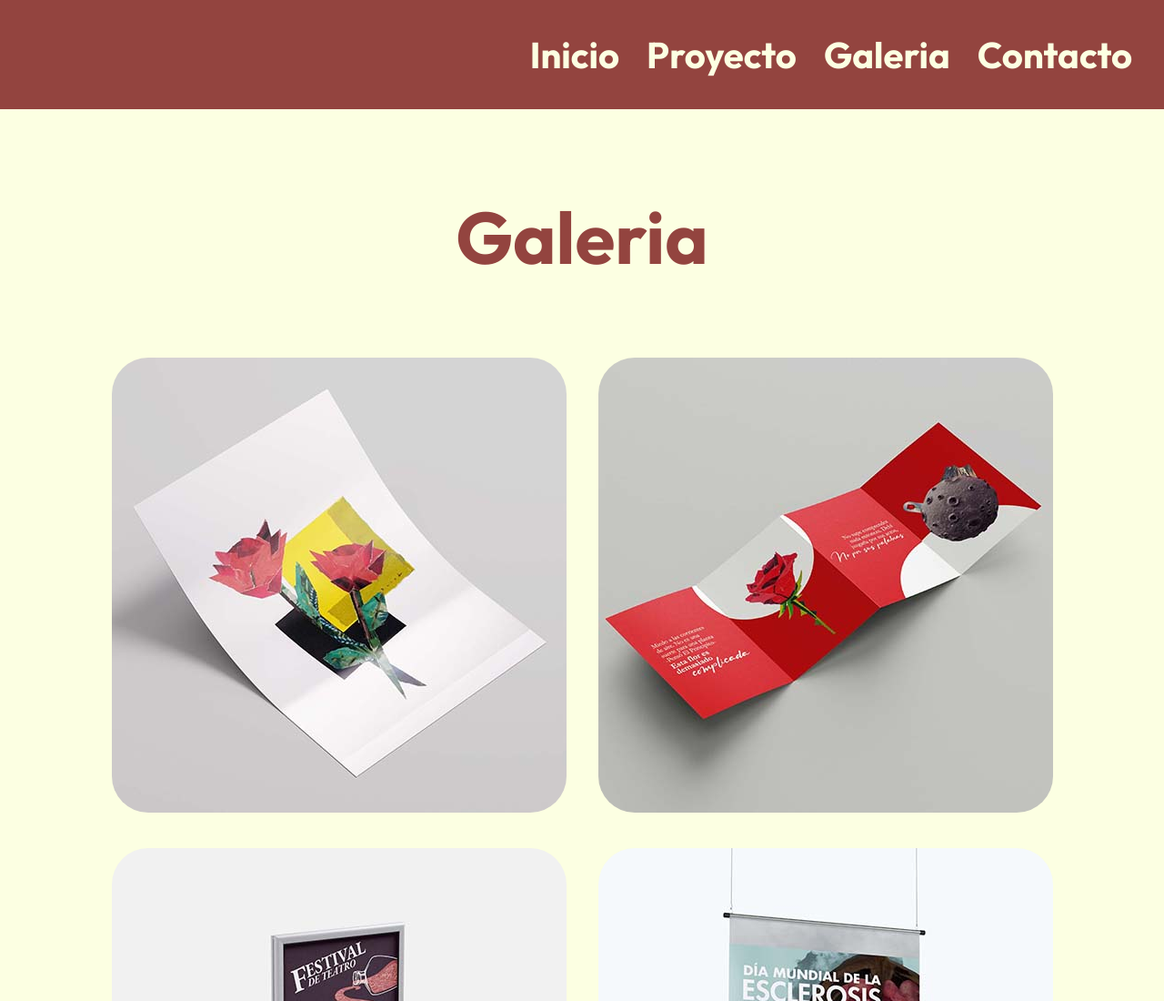
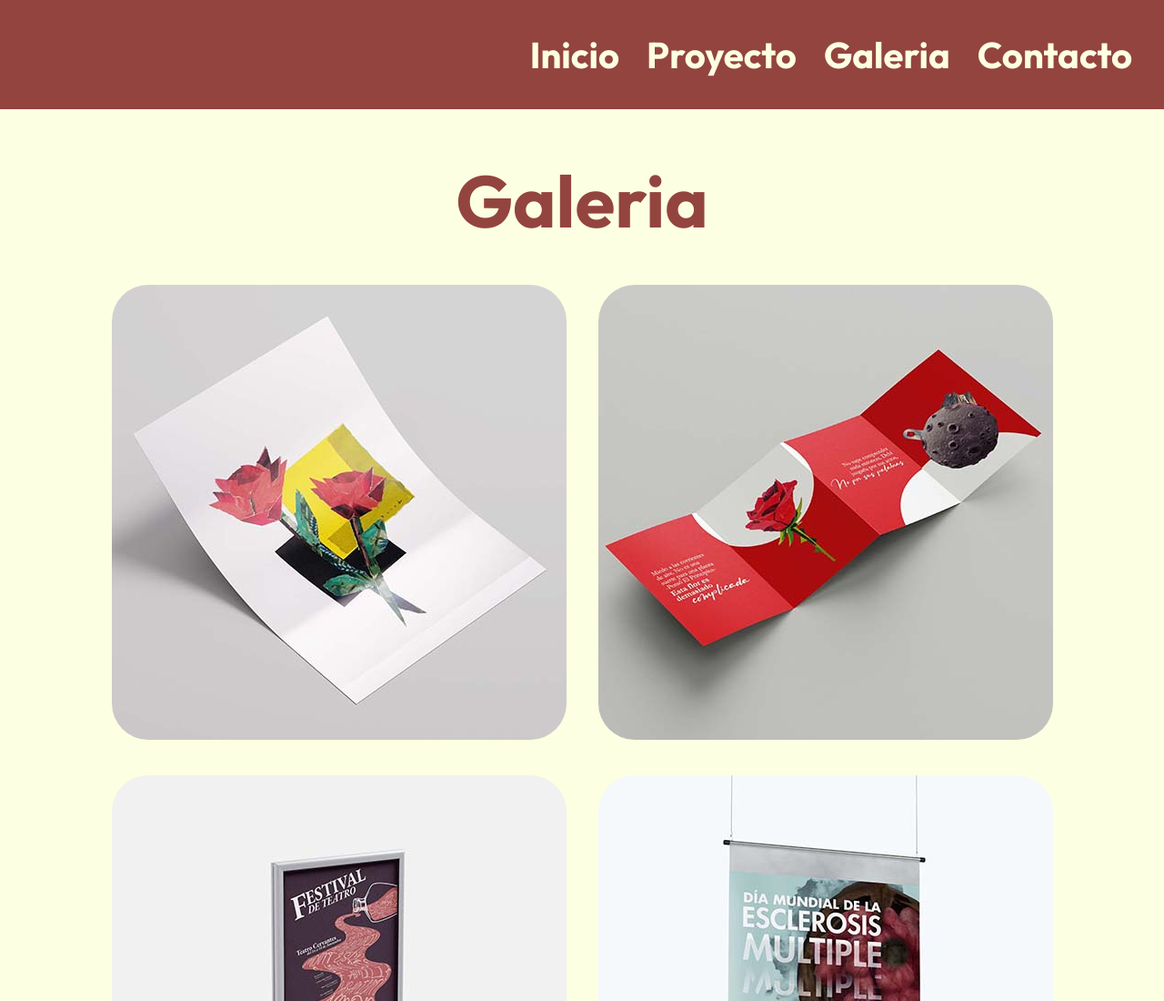
Before and after one commit to facundomatheu93-ux/Porfolio, a plain HTML site: page galeria.html in a window 1280 px wide. Shown: the top 1100 px of the page at 91% size. Drawn offline with Linux system fonts and the light colour scheme.

Commit message:
Creacion de readme

```diff
--- a/estilos.css
+++ b/estilos.css
@@ -525,8 +525,8 @@ main figure:hover img {
     justify-content: space-evenly;
 }
 
-body h1 {
-    margin: 40px
+.tituloformulario{
+    margin: 40px;
 }
 
 #contacto p {
```
Also changed, not shown: contacto.html (+1 -1 lines).
